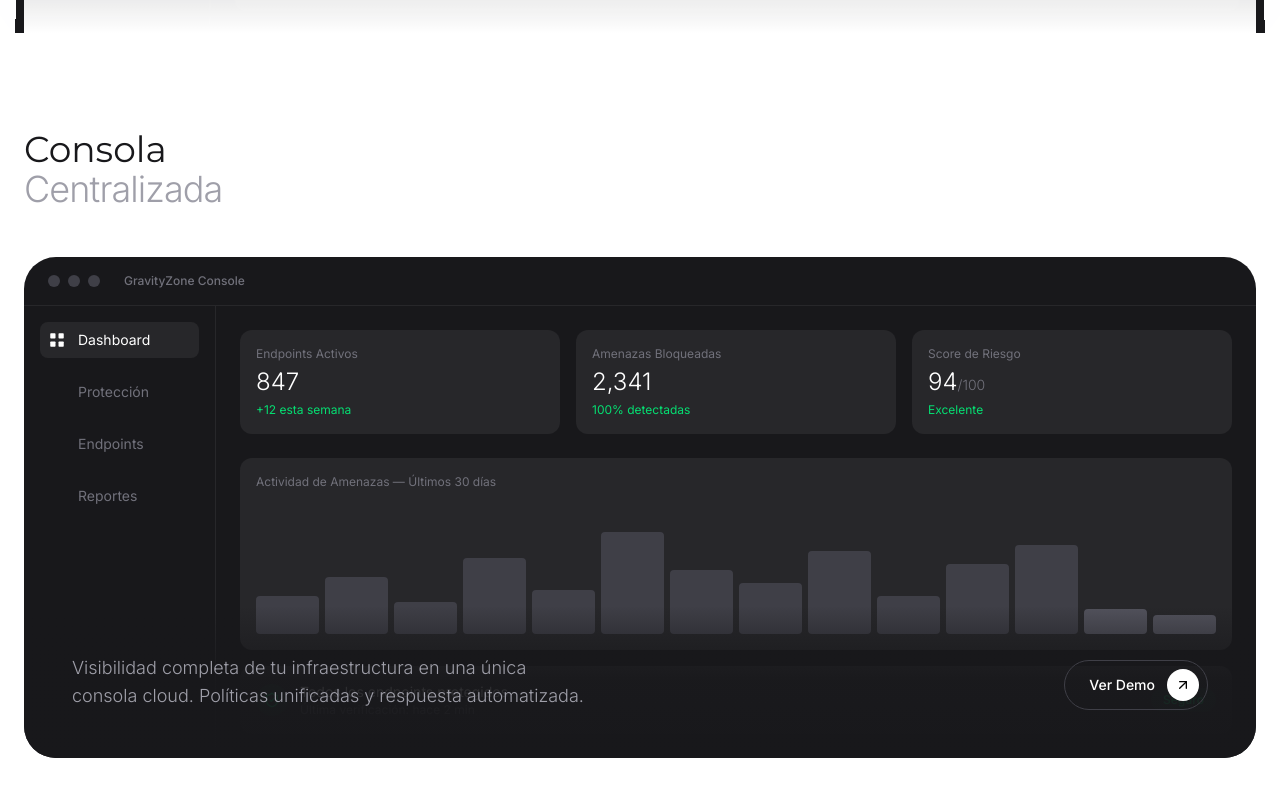
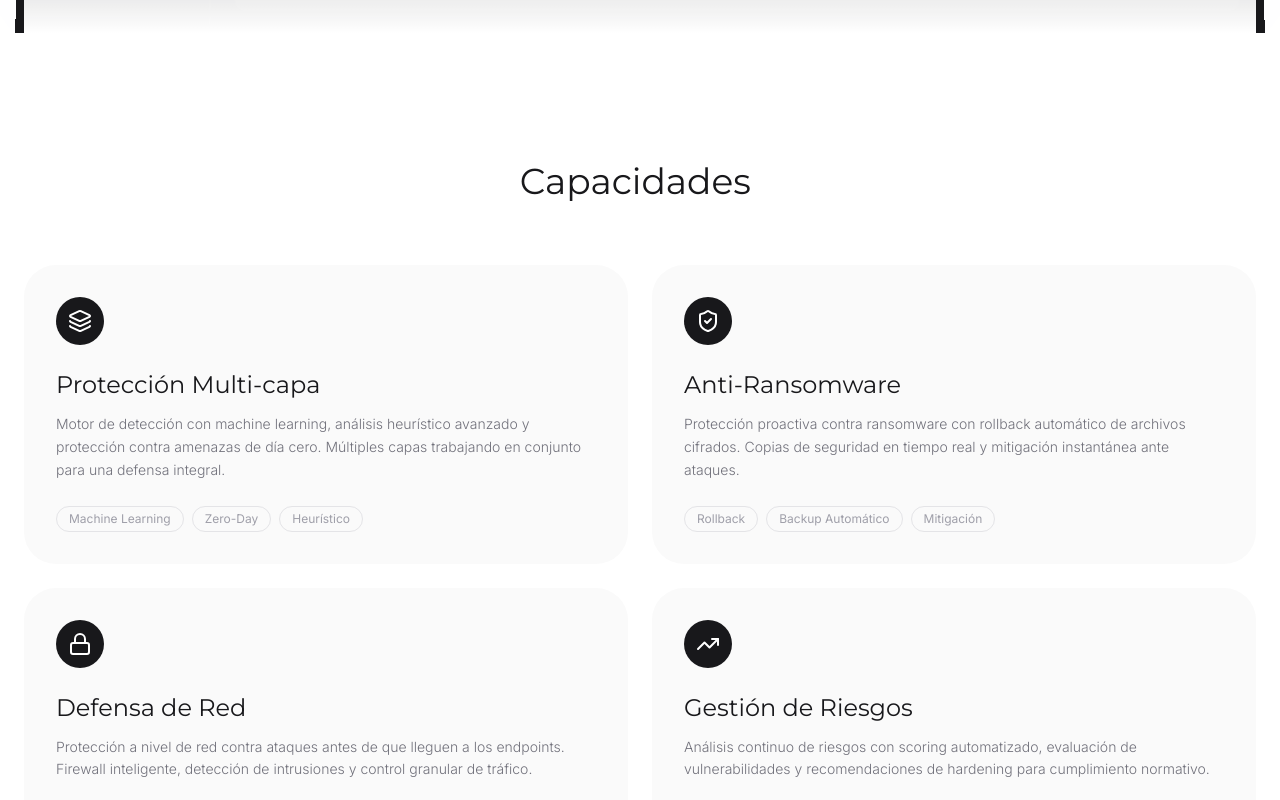
Before and after one commit to praxis1244-consulting/amj-web, a React (Vite) app: page /productos in a window 1280 px wide. Shown: the part 1200-2000 px from the top of the page. Built offline with nearby package versions, Linux system fonts and the light colour scheme.

Commit message:
refactor: remove standalone ConsoleDashboardSection (merged into hero)
Co-Authored-By: Claude Opus 4.6 <noreply@anthropic.com>

```diff
--- a/client/src/components/sections/ConsoleDashboardSection.tsx
+++ /dev/null
@@ -1,142 +0,0 @@
-import { ArrowUpRight, ShieldCheck } from "lucide-react";
-import RevealText from "@/components/ui/RevealText";
-
-const barHeights = [30, 45, 25, 60, 35, 80, 50, 40, 65, 30, 55, 70, 20, 15];
-
-export default function ConsoleDashboardSection() {
-  return (
-    <section className="py-24 max-w-7xl mx-auto px-6">
-      {/* Section Title */}
-      <div className="mb-12">
-        <h2 className="font-serif text-4xl text-zinc-900 dark:text-zinc-100">
-          <RevealText text="Consola" />
-        </h2>
-        <h2 className="text-4xl font-light tracking-tight text-zinc-400">
-          <RevealText text="Centralizada" />
-        </h2>
-      </div>
-
-      {/* Dashboard Card */}
-      <div className="relative bg-zinc-900 rounded-[2rem] overflow-hidden">
-        <div className="w-full flex flex-col">
-          {/* Window Chrome */}
-          <div className="flex items-center gap-2 px-6 py-4 border-b border-zinc-800">
-            <div className="w-3 h-3 rounded-full bg-zinc-700" />
-            <div className="w-3 h-3 rounded-full bg-zinc-700" />
-            <div className="w-3 h-3 rounded-full bg-zinc-700" />
-            <span className="ml-4 text-xs text-zinc-500 font-medium">
-              GravityZone Console
-            </span>
-          </div>
-          <div className="flex overflow-hidden">
-            {/* Sidebar */}
-            <div className="w-16 md:w-48 border-r border-zinc-800 p-4 hidden sm:flex flex-col gap-4">
-              <div className="flex items-center gap-3 text-white text-sm px-2 py-2 bg-zinc-800 rounded-lg">
-                <svg className="w-[18px] h-[18px]" fill="currentColor" viewBox="0 0 24 24">
-                  <rect x="3" y="3" width="7" height="7" rx="1" />
-                  <rect x="14" y="3" width="7" height="7" rx="1" />
-                  <rect x="3" y="14" width="7" height="7" rx="1" />
-                  <rect x="14" y="14" width="7" height="7" rx="1" />
-                </svg>
-                <span className="hidden md:inline">Dashboard</span>
-              </div>
-              {["Protección", "Endpoints", "Reportes"].map((label) => (
-                <div
-                  key={label}
-                  className="flex items-center gap-3 text-zinc-500 text-sm px-2 py-2"
-                >
-                  <div className="w-[18px] h-[18px]" />
-                  <span className="hidden md:inline">{label}</span>
-                </div>
-              ))}
-            </div>
-            {/* Main Content */}
-            <div className="flex-1 p-6">
-              {/* Stat Cards */}
-              <div className="grid grid-cols-3 gap-4 mb-6">
-                <div className="bg-zinc-800 rounded-xl p-4">
-                  <p className="text-zinc-500 text-xs mb-1">
-                    Endpoints Activos
-                  </p>
-                  <p className="text-white text-2xl font-light">847</p>
-                  <p className="text-green-400 text-xs mt-1">
-                    +12 esta semana
-                  </p>
-                </div>
-                <div className="bg-zinc-800 rounded-xl p-4">
-                  <p className="text-zinc-500 text-xs mb-1">
-                    Amenazas Bloqueadas
-                  </p>
-                  <p className="text-white text-2xl font-light">2,341</p>
-                  <p className="text-green-400 text-xs mt-1">
-                    100% detectadas
-                  </p>
-                </div>
-                <div className="bg-zinc-800 rounded-xl p-4">
-                  <p className="text-zinc-500 text-xs mb-1">Score de Riesgo</p>
-                  <p className="text-white text-2xl font-light">
-                    94<span className="text-sm text-zinc-500">/100</span>
-                  </p>
-                  <p className="text-green-400 text-xs mt-1">Excelente</p>
-                </div>
-              </div>
-              {/* Chart */}
-              <div className="bg-zinc-800 rounded-xl p-4 mb-4 h-48 flex flex-col">
-                <p className="text-zinc-500 text-xs mb-4">
-                  Actividad de Amenazas — Últimos 30 días
-                </p>
-                <div className="flex-1 flex items-end gap-1.5">
-                  {barHeights.map((h, i) => (
-                    <div
-                      key={i}
-                      className={`flex-1 ${i >= 12 ? "bg-zinc-600" : "bg-zinc-700"} rounded-sm`}
-                      style={{ height: `${h}%` }}
-                    />
-                  ))}
-                </div>
-              </div>
-              {/* Threat Notification */}
-              <div className="bg-zinc-800 rounded-xl p-4 flex items-center justify-between">
-                <div className="flex items-center gap-3">
-                  <div className="w-8 h-8 bg-green-400/10 rounded-full flex items-center justify-center">
-                    <ShieldCheck className="w-4 h-4 text-green-400" />
-                  </div>
-                  <div>
-                    <p className="text-white text-sm">
-                      Todos los endpoints protegidos
-                    </p>
-                    <p className="text-zinc-500 text-xs">
-                      Última verificación: hace 2 min
-                    </p>
-                  </div>
-                </div>
-                <span className="text-green-400 text-xs font-medium bg-green-400/10 px-3 py-1 rounded-full">
-                  Seguro
-                </span>
-              </div>
-            </div>
-          </div>
-        </div>
-
-        {/* Bottom Overlay */}
-        <div className="absolute bottom-0 left-0 right-0 bg-gradient-to-t from-zinc-900 via-zinc-900/90 to-transparent p-8 md:p-12 pt-24">
-          <div className="flex flex-col md:flex-row items-end justify-between gap-6">
-            <p className="text-zinc-400 text-lg font-light max-w-lg">
-              Visibilidad completa de tu infraestructura en una única consola
-              cloud. Políticas unificadas y respuesta automatizada.
-            </p>
-            <a
-              href="#contacto"
-              className="group flex items-center gap-3 border border-zinc-700 rounded-full pl-6 pr-2 py-2 hover:border-zinc-500 transition-colors"
-            >
-              <span className="text-sm font-medium text-white">Ver Demo</span>
-              <div className="w-8 h-8 bg-white rounded-full flex items-center justify-center text-black group-hover:rotate-45 transition-transform">
-                <ArrowUpRight className="w-4 h-4" />
-              </div>
-            </a>
-          </div>
-        </div>
-      </div>
-    </section>
-  );
-}
--- a/client/src/pages/products.tsx
+++ b/client/src/pages/products.tsx
@@ -2,7 +2,6 @@ import ProgressiveBlur from "@/components/layout/ProgressiveBlur";
 import Nav from "@/components/layout/Nav";
 import Footer from "@/components/layout/Footer";
 import ProductHeroSection from "@/components/sections/ProductHeroSection";
-import ConsoleDashboardSection from "@/components/sections/ConsoleDashboardSection";
 import FeaturesScrollSection from "@/components/sections/FeaturesScrollSection";
 import AwardsMarquee from "@/components/sections/AwardsMarquee";
 import PlansSection from "@/components/sections/PlansSection";
@@ -16,7 +15,6 @@ export default function ProductsPage() {
       <Nav />
       <main>
         <ProductHeroSection />
-        <ConsoleDashboardSection />
         <FeaturesScrollSection />
         <AwardsMarquee />
         <PlansSection />
```
